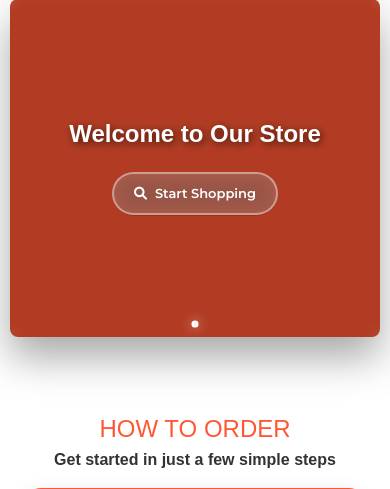
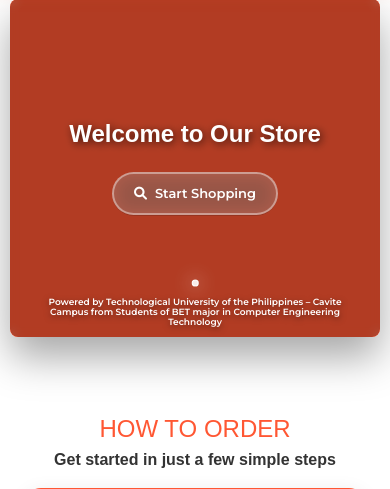
Before and after one commit to skybrewedoos-create/skybrewed, a Django app: template OrderingSystem/MSMEOrderingWebApp/templates/MSMEOrderingWebApp/landing_page.html in a window 390 px wide. Shown: the part 101-590 px from the top of the page. Run offline with Django 5.2, Linux system fonts and the light colour scheme; the template is opened without the code that fills it, so the values that code supplies are empty; some web fonts are replaced.

Commit message:
Update landing_page.html

```diff
--- a/OrderingSystem/MSMEOrderingWebApp/templates/MSMEOrderingWebApp/landing_page.html
+++ b/OrderingSystem/MSMEOrderingWebApp/templates/MSMEOrderingWebApp/landing_page.html
@@ -318,14 +318,59 @@
             box-shadow: 0 10px 20px rgba(0,0,0,0.3);
         }
 
-        /* Slideshow Controls */
-        .slideshow-indicators {
+
+        /* ==== FIXED SLIDESHOW BOTTOM SECTION ==== */
+
+        /* Desktop Layout - Text on sides, indicators in middle */
+        .slideshow-bottom-info {
             position: absolute;
-            bottom: 20px;
+            bottom: 15px;
             left: 50%;
             transform: translateX(-50%);
+            width: 95%;
+            display: flex;
+            align-items: center;
+            justify-content: space-between;
+            gap: 5px;
+            font-size: 15px; /* ✅ Fixed from 5px */
+            font-weight: 600;
+            text-shadow: 0 2px 6px rgba(0,0,0,0.8);
+            z-index: 10;
+            pointer-events: none;
+            font-family: '{{ customization.body_font_family|default:"Montserrat" }}';
+            color: {{ customization.button_text_color|default:'#ffffff' }};
+        }
+
+        /* Make indicators clickable */
+        .slideshow-bottom-info .middle-indicators {
+            pointer-events: auto;
+            flex-shrink: 0;
+        }
+
+        /* Left and Right text */
+        .slideshow-bottom-info .left-text,
+        .slideshow-bottom-info .right-text {
+            flex: 1;
+            text-align: center;
+            font-size: 12px; /* ✅ Readable size */
+            line-height: 1.1;
+            padding: 0 5px;
+        }
+
+        .slideshow-bottom-info .left-text {
+            text-align: left;
+        }
+
+        .slideshow-bottom-info .right-text {
+            text-align: right;
+        }
+
+        /* Indicators in the middle */
+        .middle-indicators {
             display: flex;
             gap: 10px;
+            justify-content: center;
+            align-items: center;
             z-index: 4;
         }
 
@@ -341,8 +386,116 @@
 
         .indicator.active {
             background: rgba(255,255,255,0.9);
+            transform: scale(1.1);
+            box-shadow: 0 0 15px rgba(255,255,255,0.8);
+        }
+
+        .indicator:hover {
+            background: rgba(255,255,255,0.7);
             transform: scale(1.2);
-            box-shadow: 0 0 10px rgba(255,255,255,0.6);
+        }
+
+        /* ==== TABLET LAYOUT (768px - 1024px) ==== */
+        @media (max-width: 1024px) {
+            .slideshow-bottom-info {
+                font-size: 7px;
+                gap: 10px;
+            }
+
+            .slideshow-bottom-info .left-text,
+            .slideshow-bottom-info .right-text {
+                font-size: 12px;
+                padding: 0 5px;
+            }
+
+            .indicator {
+                width: 7px;
+                height: 7px;
+            }
+        }
+
+        /* ==== MOBILE LAYOUT - COMBINE TEXT INTO ONE LINE ==== */
+        @media (max-width: 768px) {
+            .slideshow-bottom-info {
+                flex-direction: column;
+                gap: 8px;
+                bottom: 10px;
+                width: 98%;
+                font-size: 10px; /* ✅ Fixed from 2px */
+                align-items: center;
+            }
+
+            /* Indicators go to top */
+            .slideshow-bottom-info .middle-indicators {
+                order: 1;
+                display: flex !important;
+                gap: 8px;
+                margin-bottom: 5px;
+            }
+
+            /* ✅ COMBINE: Left text shows both texts */
+            .slideshow-bottom-info .left-text {
+                order: 2;
+                text-align: center;
+                font-size: 4px; /* ✅ Readable */
+                padding: 0 5px;
+                display: block;
+                width: 100%;
+            }
+
+            /* ✅ Add second text after first text */
+            .slideshow-bottom-info .left-text::after {
+                content: " from Students of BET major in Computer Engineering Technology";
+            }
+
+            /* ✅ HIDE: Right text completely */
+            .slideshow-bottom-info .right-text {
+                display: none;
+            }
+
+            .indicator {
+                width: 6px;
+                height: 6px;
+            }
+        }
+
+        /* ==== VERY SMALL MOBILE (< 480px) ==== */
+        @media (max-width: 480px) {
+            .slideshow-bottom-info {
+                font-size: 5px; /* ✅ Fixed from 2px */
+                gap: 6px;
+                bottom: 8px;
+            }
+
+            .slideshow-bottom-info .left-text {
+                font-size: 9px; /* ✅ Readable */
+                padding: 0 3px;
+            }
+
+            .middle-indicators {
+                gap: 6px;
+            }
+
+            .indicator {
+                width: 5px;
+                height: 5px;
+                border: 1.5px solid rgba(255,255,255,0.8);
+            }
+
+            .indicator.active {
+                transform: scale(1.2);
+            }
+        }
+
+
+        /* Or add stronger text outline */
+        .slideshow-bottom-info {
+            text-shadow:
+                -1px -1px 0 #000,
+                1px -1px 0 #000,
+                -1px 1px 0 #000,
+                1px 1px 0 #000,
+                0 2px 6px rgba(0,0,0,0.8);
         }
 
         /* Slideshow Navigation Arrows */
@@ -1126,7 +1279,7 @@
                 display: none;
             }
 
-            .slideshow-indicators {
+            ..middle-indicators {
                 bottom: 15px;
             }
 
@@ -1164,7 +1317,7 @@
                 margin-top: 0.8rem;
             }
 
-            .slideshow-indicators {
+            .middle-indicators  {
                 bottom: 10px;
                 gap: 8px;
             }
@@ -2037,7 +2190,53 @@
             }
         }
 
-
+        .slideshow-bottom-info {
+            position: absolute;
+            bottom: 10px;
+            left: 50%;
+            transform: translateX(-50%);
+            width: 95%;
+            display: flex;
+            align-items: center;
+            justify-content: space-between;
+            font-size: 5px;
+            font-weight: 600;
+            text-shadow: 0 2px 6px rgba(0,0,0,0.5);
+            z-index: 10;
+            pointer-events: none; /* text won't block indicator clicks */
+            font-family: '{{ customization.body_font_family|default:"Montserrat" }}';
+            color : {{ customization.button_text_color|default:'#ffffff' }};
+        }
+
+        .slideshow-bottom-info .middle-indicators {
+            pointer-events: auto; /* allow indicators to be clickable */
+        }
+
+        .slideshow-bottom-info span {
+            max-width: 35%;
+            text-align: center;
+        }
+
+        /* Mobile / responsive */
+        @media (max-width: 768px) {
+            .slideshow-bottom-info {
+                font-size: 2px; /* readable size */
+            }
+
+            .slideshow-bottom-info .middle-indicators {
+                order: -1; /* move to top */
+                display: flex !important; /* ensure indicators show */
+                gap: 5px;
+                pointer-events: auto; /* allow clicks */
+            }
+
+            .slideshow-bottom-info span {
+                max-width: 90%;
+                white-space: normal;
+                overflow: visible;
+                text-overflow: clip;
+            }
+        }
 
 
     </style>
@@ -2111,8 +2310,14 @@
                 <i class="fas fa-chevron-right"></i>
             </button>
 
-            <!-- Indicators -->
-            <div class="slideshow-indicators" id="slideshowIndicators">
+           <!-- Bottom Text + Indicators Row -->
+            <div class="slideshow-bottom-info">
+
+                <span class="left-text">
+                    Powered by Technological University of the Philippines – Cavite Campus
+                </span>
+
+                <div class="middle-indicators" id="slideshowIndicators">
                     <div class="indicator active" onclick="currentSlide(0)"></div>
                     {% if customization.homepage_image_1 %}<div class="indicator" onclick="currentSlide(6)"></div>{% endif %}
                     {% if customization.homepage_image_2 %}<div class="indicator" onclick="currentSlide(7)"></div>{% endif %}
@@ -2120,6 +2325,13 @@
                     {% if customization.homepage_image_4 %}<div class="indicator" onclick="currentSlide(9)"></div>{% endif %}
                     {% if customization.homepage_image_5 %}<div class="indicator" onclick="currentSlide(10)"></div>{% endif %}
                 </div>
+
+                <span class="right-text">
+                    from students of BET - Computer Engineering Technology
+                </span>
+
+            </div>
+
         </div>
 
         {% if business.business_name or business.business_description or business.start_day %}
@@ -2761,26 +2973,25 @@
 
         function initializeSlideshow() {
             const slides = document.querySelectorAll('.banner-slideshow .slide');
-            const indicators = document.querySelectorAll('.slideshow-indicators .indicator');
-            totalSlides = slides.length;
-
-            window.showSlide = function(index) {
-                slides.forEach((slide, i) => {
-                    slide.classList.toggle('active', i === index);
-                });
-                indicators.forEach((indicator, i) => {
-                    indicator.classList.toggle('active', i === index);
-                });
+            const indicators = document.querySelectorAll('.middle-indicators .indicator, .slideshow-indicators .indicator');
+            const banner = document.querySelector('.banner-section');
+
+            let totalSlides = slides.length;
+            let currentSlideIndex = 0;
+            let slideInterval = null;
+
+            function showSlide(index) {
+                slides.forEach((slide, i) => slide.classList.toggle('active', i === index));
+                indicators.forEach((ind, i) => ind.classList.toggle('active', i === index));
                 currentSlideIndex = index;
             }
 
             function nextSlide() {
-                const nextIndex = (currentSlideIndex + 1) % totalSlides;
-                showSlide(nextIndex);
+                showSlide((currentSlideIndex + 1) % totalSlides);
             }
 
             function startSlideshow() {
-                slideInterval = setInterval(nextSlide, 8000); // 8 seconds
+                slideInterval = setInterval(nextSlide, 8000);
             }
 
             function resetInterval() {
@@ -2788,24 +2999,19 @@
                 startSlideshow();
             }
 
-            // Global functions for navigation
+            // Expose global functions
             window.currentSlide = function(index) {
                 showSlide(index);
                 resetInterval();
             }
 
             window.changeSlide = function(direction) {
-                let newIndex;
-                if (direction === 1) {
-                    newIndex = (currentSlideIndex + 1) % totalSlides;
-                } else {
-                    newIndex = (currentSlideIndex - 1 + totalSlides) % totalSlides;
-                }
+                const newIndex = (currentSlideIndex + direction + totalSlides) % totalSlides;
                 showSlide(newIndex);
                 resetInterval();
             }
 
-            // Setup indicator click handlers
+            // Click indicators
             indicators.forEach((indicator, index) => {
                 indicator.addEventListener('click', () => {
                     showSlide(index);
@@ -2813,8 +3019,7 @@
                 });
             });
 
-            // Pause on hover
-            const banner = document.querySelector('.banner-section');
+            // Hover pause
             if (banner) {
                 banner.addEventListener('mouseenter', () => clearInterval(slideInterval));
                 banner.addEventListener('mouseleave', startSlideshow);
@@ -2822,16 +3027,12 @@
 
             // Keyboard navigation
             document.addEventListener('keydown', (e) => {
-                if (e.key === 'ArrowLeft') {
-                    changeSlide(-1);
-                } else if (e.key === 'ArrowRight') {
-                    changeSlide(1);
-                }
+                if (e.key === 'ArrowLeft') changeSlide(-1);
+                if (e.key === 'ArrowRight') changeSlide(1);
             });
 
-            // Touch/swipe support for mobile
+            // Touch swipe
             let touchStartX = 0;
-            let touchEndX = 0;
 
             if (banner) {
                 banner.addEventListener('touchstart', (e) => {
@@ -2839,30 +3040,21 @@
                 });
 
                 banner.addEventListener('touchend', (e) => {
-                    touchEndX = e.changedTouches[0].screenX;
-                    handleSwipe();
+                    const touchEndX = e.changedTouches[0].screenX;
+                    const diff = touchStartX - touchEndX;
+                    if (Math.abs(diff) > 50) {
+                        changeSlide(diff > 0 ? 1 : -1);
+                    }
                 });
             }
 
-            function handleSwipe() {
-                const swipeThreshold = 50;
-                const diff = touchStartX - touchEndX;
-
-                if (Math.abs(diff) > swipeThreshold) {
-                    if (diff > 0) {
-                        changeSlide(1); // Swipe left, next slide
-                    } else {
-                        changeSlide(-1); // Swipe right, previous slide
-                    }
-                }
-            }
-
-            // Start
+            // Initialize
             if (totalSlides > 0) {
                 showSlide(0);
                 if (totalSlides > 1) startSlideshow();
             }
         }
+
     </script>
 
     <!-- Real-time Product Visibility -->
```
Lines whose indentation alone changed are shown as unchanged.
